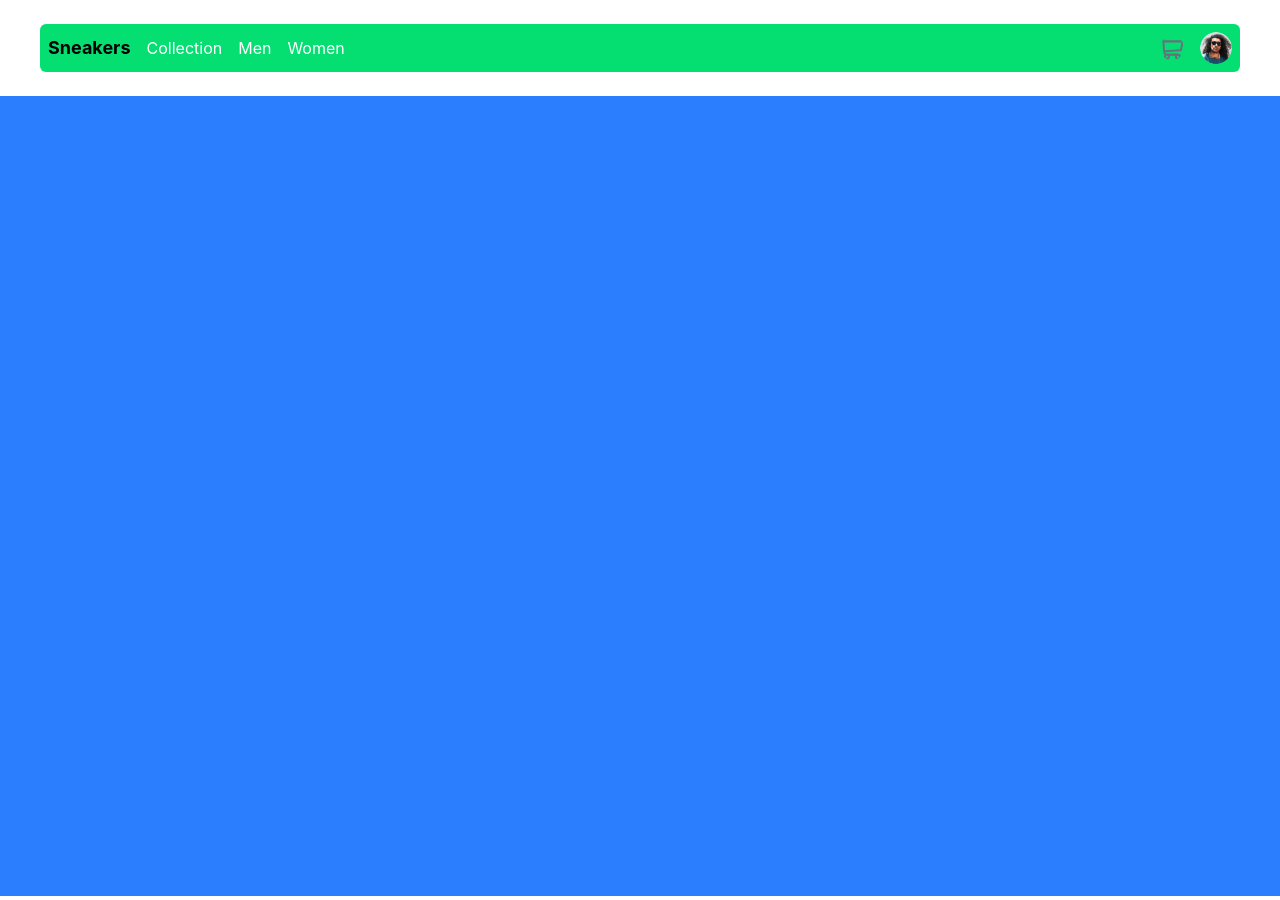
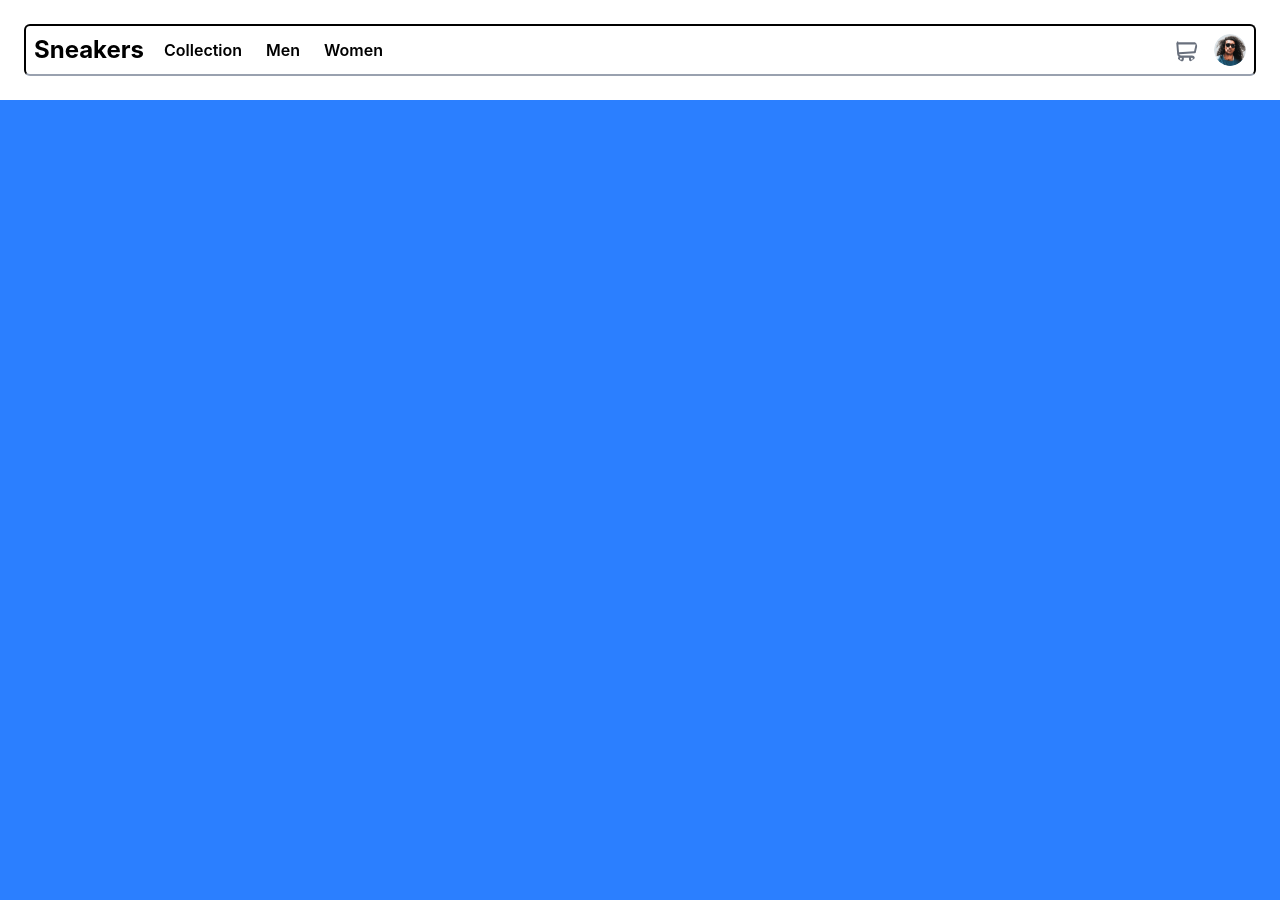
Before and after one commit to Developerfiyin/e-commerce-website-for-shoe, a React (Vite) app: page / in a window 1280 px wide. Built offline with nearby package versions, Linux system fonts and the light colour scheme.

Commit message:
update navbar.jsx

```diff
--- a/src/Componenets/Navbar.jsx
+++ b/src/Componenets/Navbar.jsx
@@ -3,18 +3,18 @@ import image from "../assets/icon-cart.svg";
 import image2 from "../assets/image-avatar.png";
 export const Navbar = () => {
   return (
-    <div className="flex justify-between mx-auto items-center w-300 border-none border-2 border-b-gray-400 outline-none  bg-green-400 p-2 rounded-md ">
-      <div className="flex gap-4 items-center">
-        <h4 className="text-black text-lg font-bold">Sneakers</h4>
+    <div className="flex justify-between mx-auto items-center border-tl-none border-2 border-b-gray-400 outline-none p-2 rounded-md ">
+      <div className="flex gap-5 items-center">
+        <h4 className="text-black text-2xl font-bold">Sneakers</h4>
 
-        <div className="flex gap-4 ">
-          <a href="" className="text-white hover:text-gray-300">
+        <div className="flex gap-6 ">
+          <a href="" className="text-black font-semibold transition duration-300 cursor-pointer hover:text-gray-300">
             Collection
           </a>
-          <a href="" className="text-white hover:text-gray-300">
+          <a href="" className="text-black font-semibold transition duration-300 cursor-pointer hover:text-gray-300">
             Men
           </a>
-          <a href="" className="text-white hover:text-gray-300">
+          <a href="" className="text-black font-semibold transition duration-300 cursor-pointer hover:text-gray-300">
             Women
           </a>
         </div>
```
